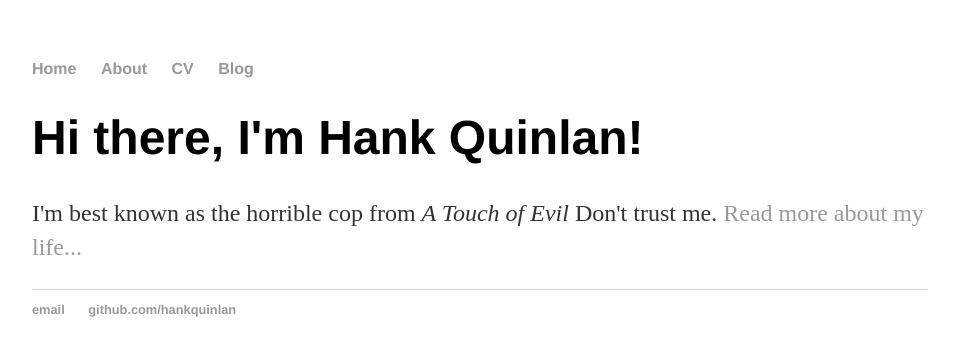
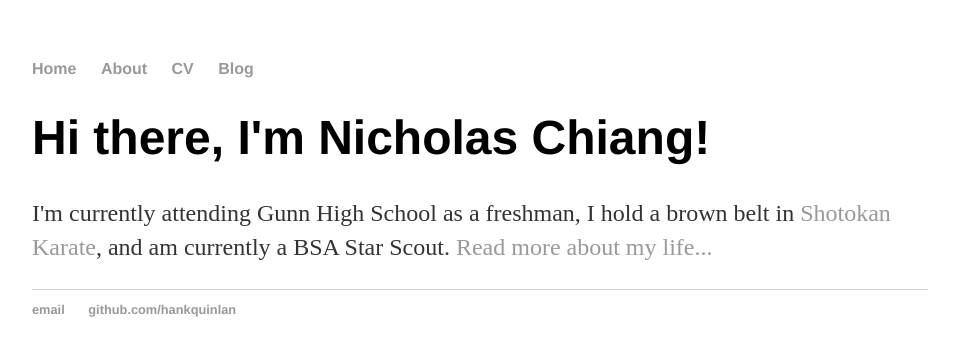
Before and after one commit to nicholaschiang/nicholaschiang.github.io, a Jekyll site: the page built from index.html, in a window 1280 px wide. Shown: the top 356 px of the page, without its empty margins (160-1115 px from the left). Built offline with Jekyll 4.4.1, drawn with Linux system fonts in a browser that asks for light colours.

Commit message:
Customized template

```diff
--- a/index.html
+++ b/index.html
@@ -1,8 +1,8 @@
 ---
 layout: default
-title: Hank Quinlan, Horrible Cop
+title: Nicholas Chiang
 ---
 <div class="blurb">
-	<h1>Hi there, I'm Hank Quinlan!</h1>
-	<p>I'm best known as the horrible cop from <em>A Touch of Evil</em> Don't trust me. <a href="/about">Read more about my life...</a></p>
+	<h1>Hi there, I'm Nicholas Chiang!</h1>
+	<p>I'm currently attending Gunn High School as a freshman, I hold a brown belt in <a href="svkarate.com">Shotokan Karate</a>, and am currently a BSA Star Scout. <a href="/about">Read more about my life...</a></p>
 </div><!-- /.blurb -->
```
